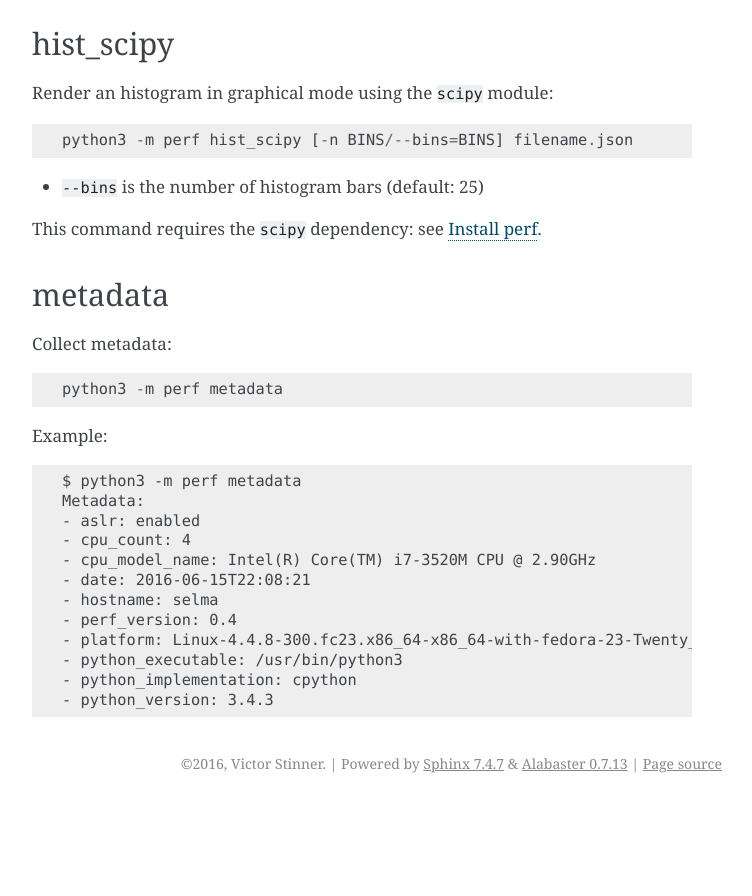
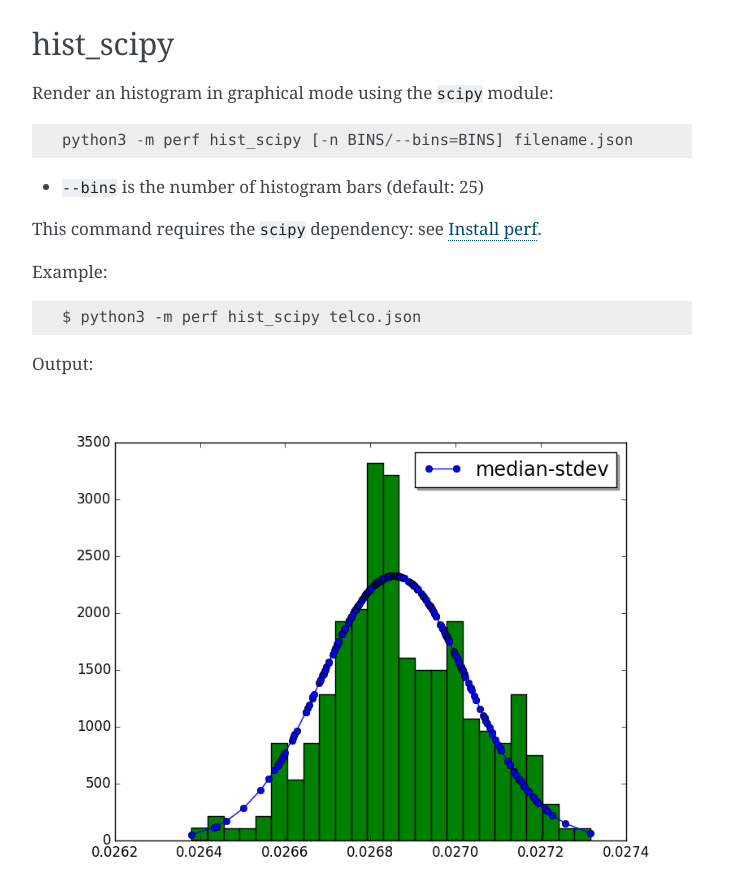
Before and after one commit to psf/pyperf, a Sphinx documentation site: the page built from doc/cli.rst, in a window 1280 px wide and 900 px high, scrolled down 2914 px. Shown: the top 896 px of the window, without its empty margins (388-1140 px from the left). Built offline with Sphinx 7.4.7, drawn with Linux system fonts in a browser that asks for light colours; before the commit the page ends 3717 px from its top, so only the background shows below that.

Commit message:
hist_scipy doc: add example

```diff
--- a/doc/cli.rst
+++ b/doc/cli.rst
@@ -155,6 +155,14 @@ Render an histogram in graphical mode using the ``scipy`` module::
 This command requires the ``scipy`` dependency: see :ref:`Install perf
 <install>`.
 
+Example::
+
+    $ python3 -m perf hist_scipy telco.json
+
+Output:
+
+.. image:: hist_scipy_telco.png
+
 
 metadata
 --------
--- a/perf/__init__.py
+++ b/perf/__init__.py
@@ -142,6 +142,7 @@ class Benchmark(object):
     def warmups(self, value):
         if not(isinstance(value, int) and value >= 0):
             raise ValueError("warmups must be an int >= 0")
+        # FIXME: if runs is non-empty, check that warmups < len(self._runs[0])
         self._clear_stats_cache()
         self._warmups = value
 
```
Also changed, not shown: doc/hist_scipy_telco.png (added), 1 other file.
